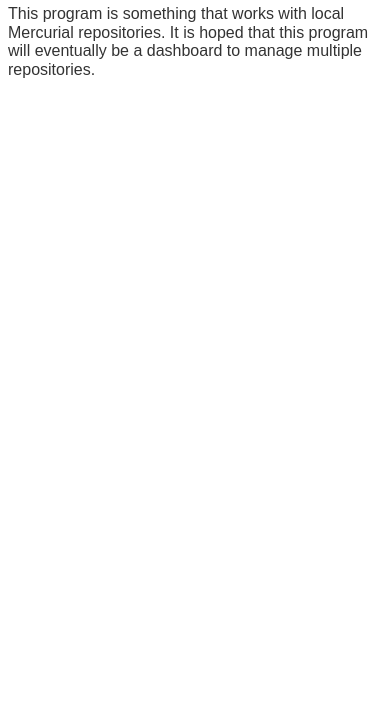
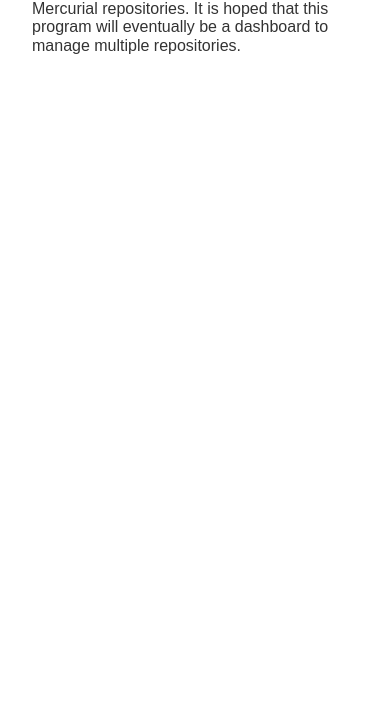
Before and after one commit to kazssym/hgview, a website: page web/index.html in a window 390 px wide. Shown: the part 135-844 px from the top of the page. Drawn offline with nearby package versions, Linux system fonts and the light colour scheme.

Commit message:
Modify the order of style and rename styles for responsive UI

```diff
--- a/web/decorate.js
+++ b/web/decorate.js
@@ -109,7 +109,7 @@
         }));
 
     body.appendChild(newElement("div",
-        {className: "site-vbox-grow site-vbox site-ws-hbox"},
+        {className: "site-vbox-grow site-vbox site-w-hbox"},
         (mainArea) => {
             mainArea.appendChild(newElement("div",
                 {id: "menu-area", className: "pure-menu site-vbox"},
--- a/web/site.css
+++ b/web/site.css
@@ -28,18 +28,6 @@
     flex: auto;
 }
 
-body
-{
-    color: #333333;
-    background-color: #ffffff;
-}
-
-#header
-{
-    color: #000000;
-    background-color: #eeeeee;
-}
-
 #header > *
 {
     margin: 8px;
@@ -56,11 +44,25 @@
     max-width: 768px;
 }
 
-@media (min-width: 768px)
+@media (min-width: 384px)
 {
-    .site-ws-hbox
+    .site-w-hbox
     {
         display: flex;
         flex-flow: row;
     }
 }
+
+/* theming styles */
+
+body
+{
+    color: #333333;
+    background-color: #ffffff;
+}
+
+#header
+{
+    color: #000000;
+    background-color: #eeeeee;
+}
```
